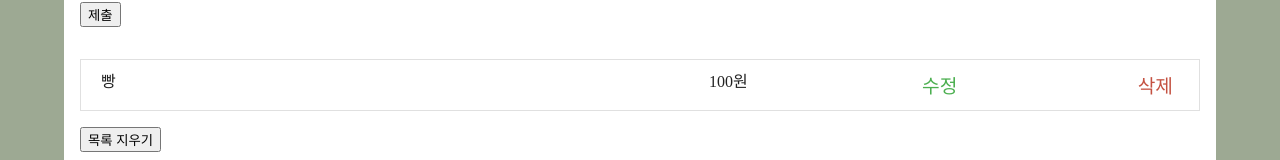
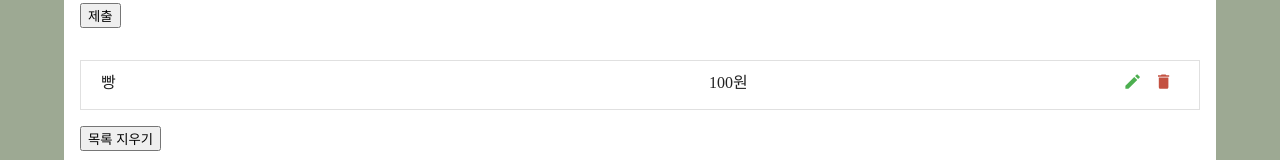
Before and after one commit to chojeongeun/react-crud-app, a React (Create React App) app: page / in a window 1280 px wide. Shown: the part 387-547 px from the top of the page. Built offline with nearby package versions, Linux system fonts and the light colour scheme.

Commit message:
리액트 아이콘 사용

```diff
--- a/package.json
+++ b/package.json
@@ -8,6 +8,7 @@
     "@testing-library/user-event": "^13.5.0",
     "react": "^18.3.1",
     "react-dom": "^18.3.1",
+    "react-icons": "^5.2.1",
     "react-scripts": "5.0.1",
     "web-vitals": "^2.1.4"
   },
--- a/src/components/ExpenseItem.js
+++ b/src/components/ExpenseItem.js
@@ -1,5 +1,6 @@
 import React, { Component } from "react";
 import "./ExpenseItem.css";
+import { MdDelete, MdEdit } from "react-icons/md";
 
 export default class ExpenseItem extends Component {
   render() {
@@ -9,8 +10,14 @@
           <span className="expense">빵</span>
           <span className="amount">100원</span>
         </div>
-        <button className="edit-btn">수정</button>
-        <button className="clear-btn">삭제</button>
+        <div>
+          <button className="edit-btn">
+            <MdEdit />
+          </button>
+          <button className="clear-btn">
+            <MdDelete />
+          </button>
+        </div>
       </li>
     );
   }
```
Also changed, not shown: 1 other file (tests, documents, lock files or other folders).
